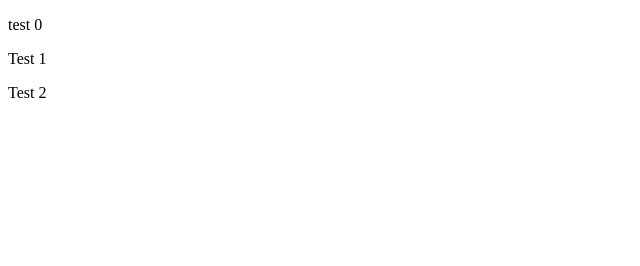
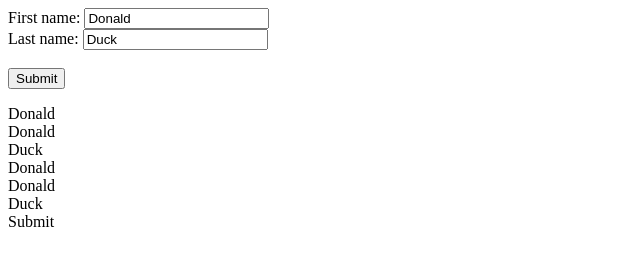
Before and after one commit to Minoar98/js-practise, a plain HTML site: page index.html in a window 1280 px wide. Shown: the whole page, without its empty margins (0-640 px from the left). Drawn offline with Linux system fonts and the light colour scheme.

```diff
--- a/dom.js
+++ b/dom.js
@@ -1,3 +1,12 @@
-const p = document.getElementById("demo");
+// const p = document.getElementById("demo");
 
-p.innerHTML = "test 0" ; //dom method
+// p.innerHTML = "test 0" ; //dom method
+
+
+const x = document.forms["frm1"];
+console.dir(x);
+let text = "";
+for (let i = 0; i < x.length ;i++) {
+  text += text + x.elements[i].value + "<br>";
+}
+document.getElementById("demo").innerHTML = text;
--- a/index.html
+++ b/index.html
@@ -7,9 +7,12 @@
 </head>
 <body>
 
-  <p id="demo"></p>
-     <p>Test 1</p>
-     <p>Test 2</p>
+  <form id="frm1" action="/action_page.php">
+    First name: <input type="text" name="fname" value="Donald"><br>
+    Last name: <input type="text" name="lname" value="Duck"><br><br>
+    <input type="submit" value="Submit">
+  </form>
+<p id="demo"></p>
 
   <script src="./dom.js"></script>
 </body>
```
Also changed, not shown: style.css (added, +8 -0 lines).
